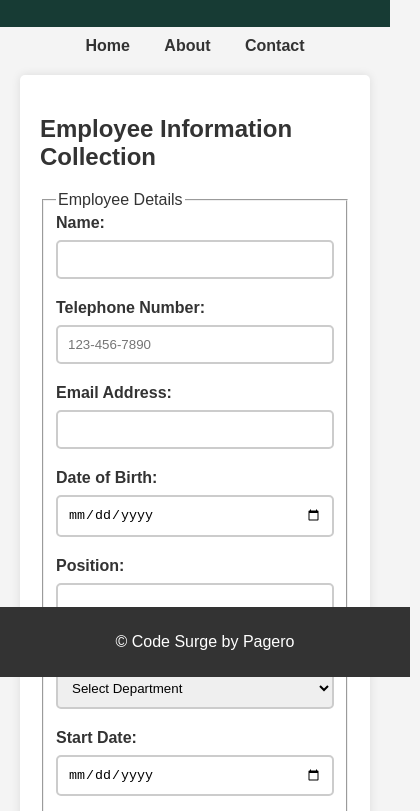
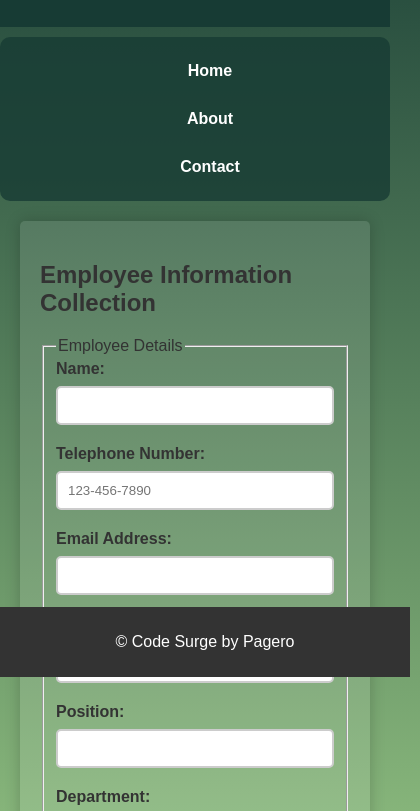
Before and after one commit to VenushkiT/pagero-surge-challenge, a plain HTML site: page Index.html in a window 390 px wide. Shown: the part 167-978 px from the top of the page, 420 px wide, since content can reach past the window. Drawn offline with Linux system fonts and the light colour scheme.

Commit message:
Update styles.css

```diff
--- a/styles.css
+++ b/styles.css
@@ -2,7 +2,7 @@ body {
   font-family: Arial, sans-serif;
   margin: 0;
   padding: 0;
-  background-color: #f4f4f4;
+  background: linear-gradient(to bottom, #173b34, #a1d28b); /* Green gradient */
   color: #333;
 }
 
@@ -16,21 +16,55 @@ header {
 nav {
   margin: 10px 0;
   text-align: center;
+  background-color: rgba(23, 59, 52, 0.8); /* Transparent background */
+  padding: 10px 0;
+  border-radius: 10px;
+  display: flex;
+  justify-content: center;
+  flex-wrap: wrap; /* Allow wrapping on smaller screens */
+  transition: background-color 0.3s ease; /* Smooth transition */
+}
+
+/* Hover effect for the navbar */
+nav:hover {
+  background-color: rgba(23, 59, 52, 1); /* Make navbar more opaque on hover */
 }
 
 nav a {
   margin: 0 15px;
-  color: #333;
+  color: #fff; /* White text */
   text-decoration: none;
   font-weight: bold;
+  padding: 10px 15px; /* Add padding for larger clickable area */
+  transition: color 0.3s ease, background-color 0.3s ease; /* Smooth transition for color */
+}
+
+/* Hover effect for the links */
+nav a:hover {
+  color: #a1d28b; /* Change text color on hover */
+  background-color: #173b34; /* Add background color to links on hover */
+  border-radius: 5px; /* Rounded corners */
+}
+
+/* Responsive Navigation Bar */
+@media (max-width: 600px) {
+  nav {
+    flex-direction: column; /* Stack links vertically on small screens */
+  }
+
+  nav a {
+    margin: 5px 0; /* Add space between links */
+    width: 100%; /* Full width for better touch targets on mobile */
+    text-align: center;
+  }
 }
 
 section {
   margin: 20px;
   padding: 20px;
-  background-color: #fff;
+  background-color: rgba(255, 255, 255, 0.1); /* More transparent white box */
   border-radius: 5px;
-  box-shadow: 0 0 10px rgba(0, 0, 0, 0.1);
+  box-shadow: 0 0 15px rgba(0, 0, 0, 0.2); /* Subtle shadow */
 }
 
 label {
@@ -45,9 +79,9 @@ select {
   padding: 10px;
   margin-bottom: 20px;
   border-radius: 5px;
-  border: 2px solid #ccc; /* Default gray border */
+  border: 2px solid #ccc;
   box-sizing: border-box;
-  transition: border-color 0.3s ease; /* Smooth transition */
+  transition: border-color 0.3s ease;
 }
 
 input:focus,
@@ -55,16 +89,14 @@ select:focus {
   border-color: #173b34; /* Change border color on focus */
 }
 
-/* Highlight valid input fields */
 input.valid,
 select.valid {
-  border: 2px solid green; /* Highlight valid fields in green */
+  border: 2px solid green; /* Highlight valid fields */
 }
 
-/* Highlight invalid input fields */
 input.invalid,
 select.invalid {
-  border: 2px solid red; /* Highlight invalid fields in red */
+  border: 2px solid red; /* Highlight invalid fields */
 }
 
 button {
@@ -75,7 +107,7 @@ button {
   border-radius: 5px;
   cursor: pointer;
   font-size: 16px;
-  transition: background-color 0.3s ease; /* Smooth transition */
+  transition: background-color 0.3s ease;
 }
 
 button:hover {
@@ -97,12 +129,12 @@ footer {
   font-size: 12px;
   margin-top: -15px;
   margin-bottom: 15px;
-  display: none; /* Hidden by default */
+  display: none;
 }
 
 .confirmation {
   color: green;
   font-size: 16px;
   margin-top: 20px;
-  display: none; /* Hidden by default */
+  display: none;
 }
```
